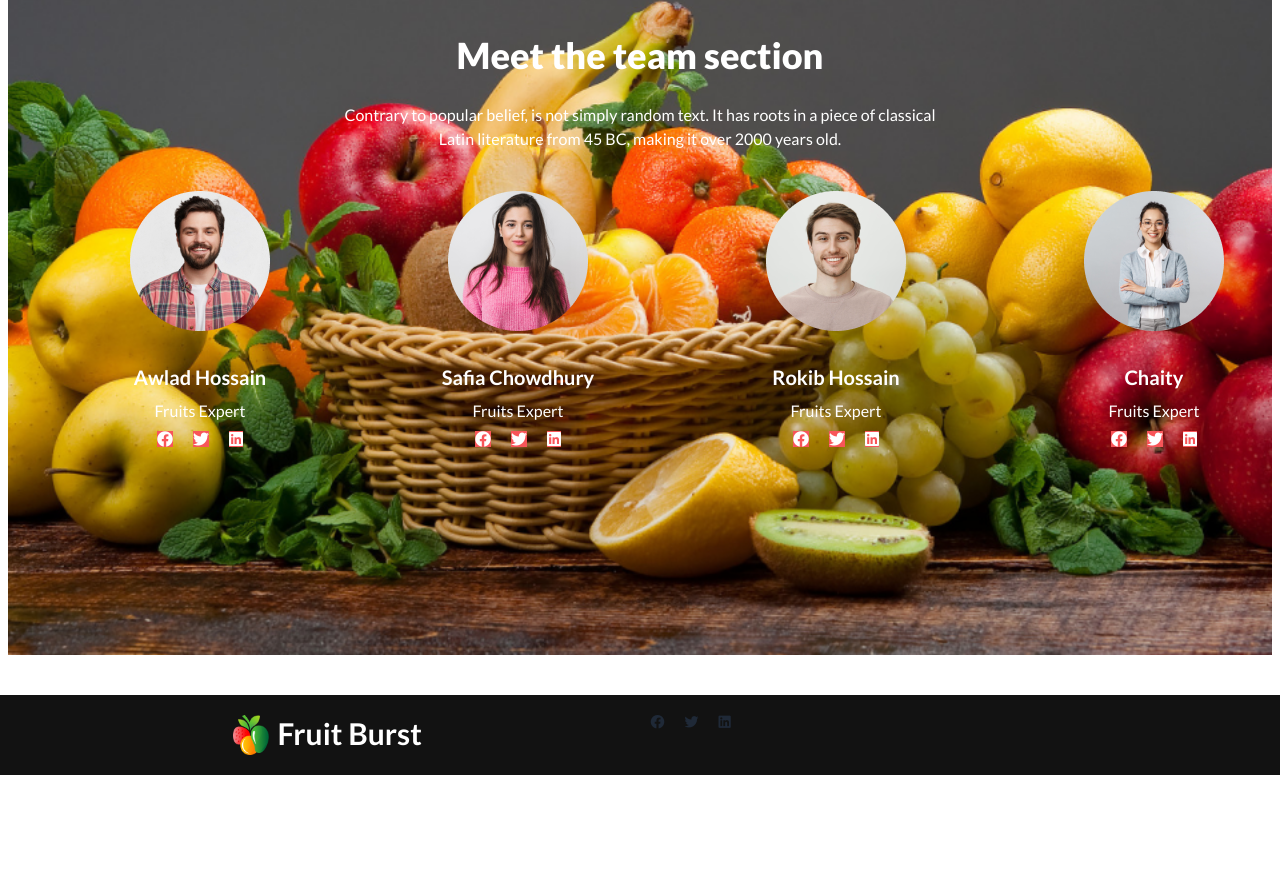
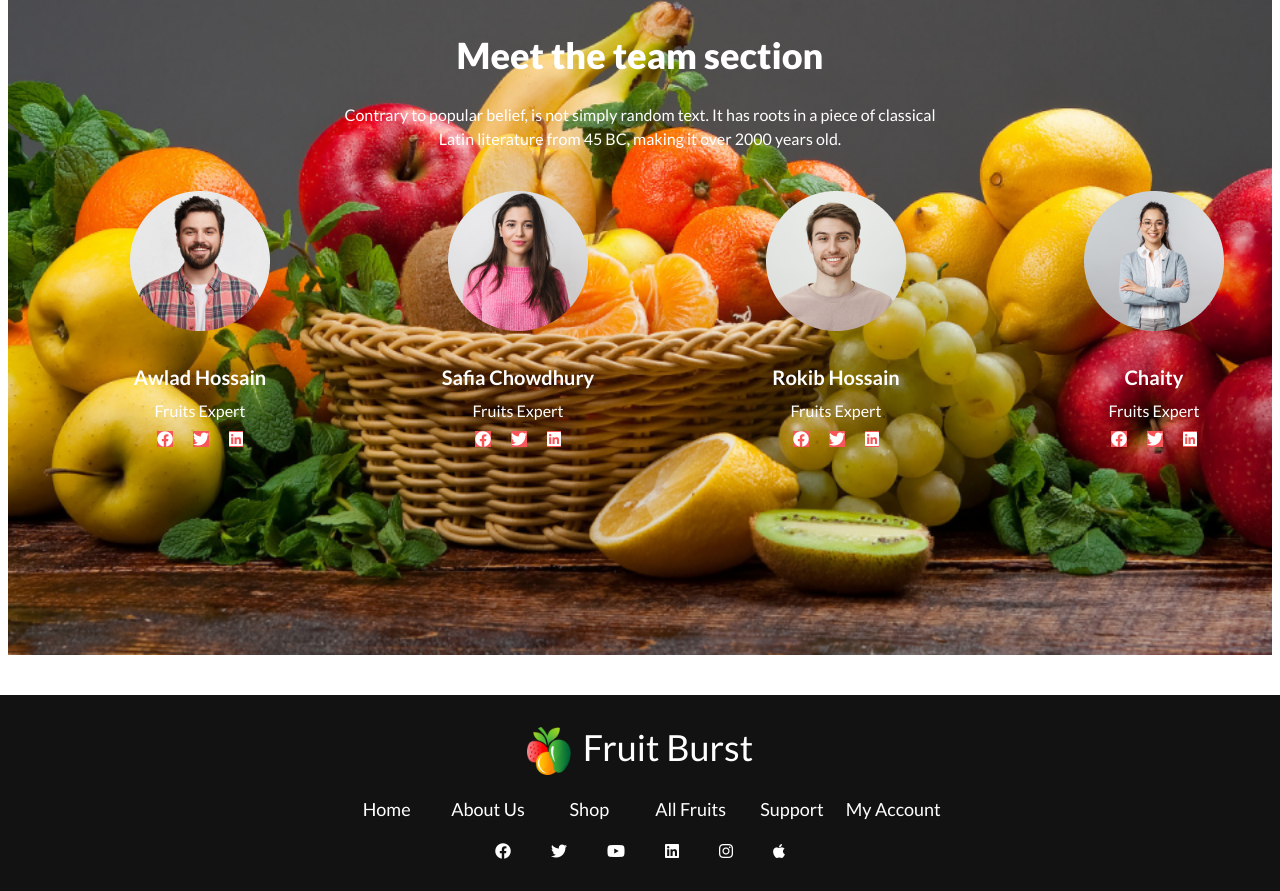
Before and after one commit to tamanna8603/Fruit-website, a plain HTML site: page index.html in a window 1280 px wide. Shown: the part 1627-2518 px from the top of the page. Before the commit the page ends 2402 px from the top, so only its background shows below. Drawn offline with nearby package versions, Linux system fonts and the light colour scheme.

Commit message:
added footer

```diff
--- a/index.html
+++ b/index.html
@@ -371,35 +371,38 @@
 
     </section>
 
-  </main>
-  <footer class="footer w-screen mt-10 h-auto p-5 bg-[#121212] ">
-    <div class="flex mx-auto">
-      <img class="h-10" src="./images/logo.png" alt="">
-      <h1 class="text-center text-white text-3xl font-semibold">Fruit Burst</h1>
-    </div>
-
-    <div class=" grid-cols-4 lg:grid-cols-6 gap-5">
-      <i class="fa-brands fa-facebook"></i>
-      <i class="fa-brands fa-twitter"></i>
-      <i class="fa-brands fa-linkedin"></i>
-    </div>
 
 
 
 
 
+  </main>
+
+  <footer class="bg-[#121212] p-8 mt-10">
+    <div class="flex justify-center mb-5 gap-3">
+      <img class="h-12" src="./images/logo.png" alt="">
+      <h1 class="text-4xl text-[#fff]">Fruit Burst</h1>
+    </div>
+
+    <div class="grid grid-cols-4 lg:grid-cols-6 lg:w-1/2 mx-auto text-center text-[#fff] text-lg  mb-5">
+      <a href="">Home</a>
+      <a href="">About Us</a>
+      <a href="">Shop</a>
+      <a href="">All Fruits</a>
+      <a href="">Support</a>
+      <a href="">My Account</a>
 
 
+    </div>
+    <div class="flex justify-center px-16 gap-10">
+      <i class="fa-brands text-[#fff] fa-facebook"></i>
+      <i class="fa-brands text-[#fff] fa-twitter"></i>
+      <i class="fa-brands text-[#fff] fa-youtube"></i>
+      <i class="fa-brands text-[#fff] fa-linkedin"></i>
+      <i class="fa-brands text-[#fff] fa-instagram"></i>
+      <i class="fa-brands text-[#fff] fa-apple"></i>
 
-
-
-
-
-
-
-
-
+    </div>
   </footer>
-
 </body>
 </html>
```
